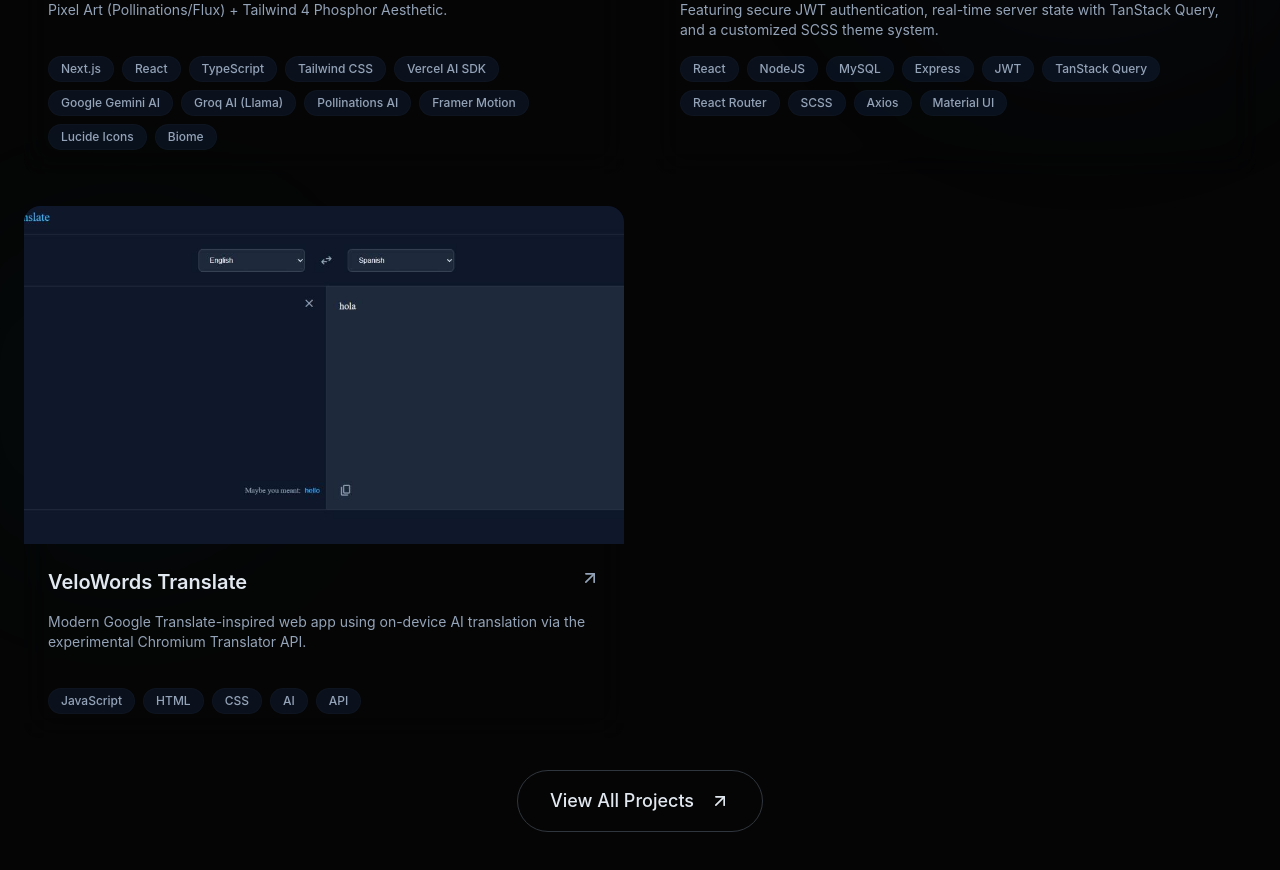
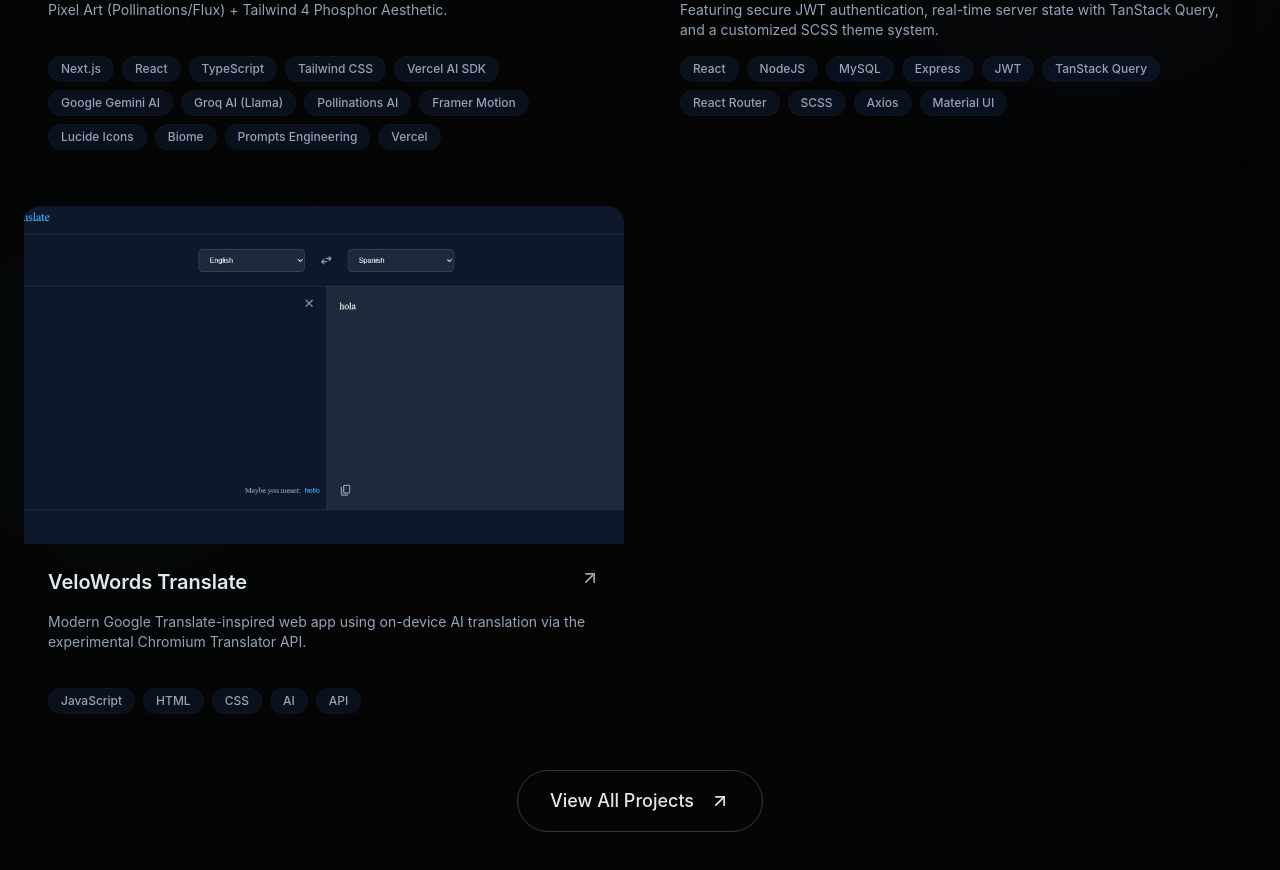
Before and after one commit to Juansegomezn/portfolio, a React (Vite) app: page / in a window 1280 px wide. Shown: the part 4042-4912 px from the top of the page. Built offline with nearby package versions, Linux system fonts and the light colour scheme.

Commit message:
feat(projects): update tags for a project
-Added new tags to reflect the other techniques/technologies used on cretaceous protocol.

```diff
--- a/src/sections/Projects.jsx
+++ b/src/sections/Projects.jsx
@@ -6,7 +6,7 @@ import { translations } from "@/data/translations.js";
 const projectMetadata = [
   {
     image: "/projects/creataceous-protocol.png",
-    tags: ["Next.js", "React", "TypeScript", "Tailwind CSS", "Vercel AI SDK", "Google Gemini AI", "Groq AI (Llama)", "Pollinations AI", "Framer Motion", "Lucide Icons", "Biome"],
+    tags: ["Next.js", "React", "TypeScript", "Tailwind CSS", "Vercel AI SDK", "Google Gemini AI", "Groq AI (Llama)", "Pollinations AI", "Framer Motion", "Lucide Icons", "Biome", "Prompts Engineering", "Vercel"],
     link: "https://cretaceous-protocol.vercel.app/",
     github: "https://github.com/Juansegomezn/cretaceous-protocol",
   },
```
